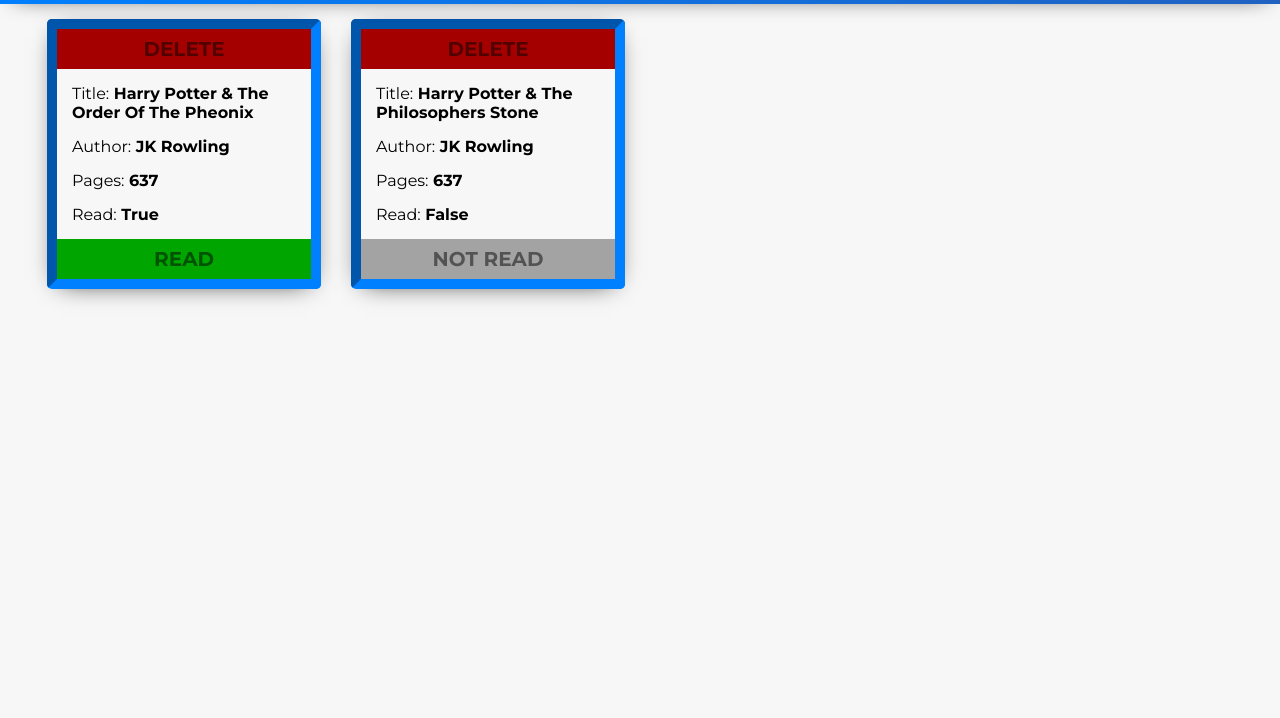
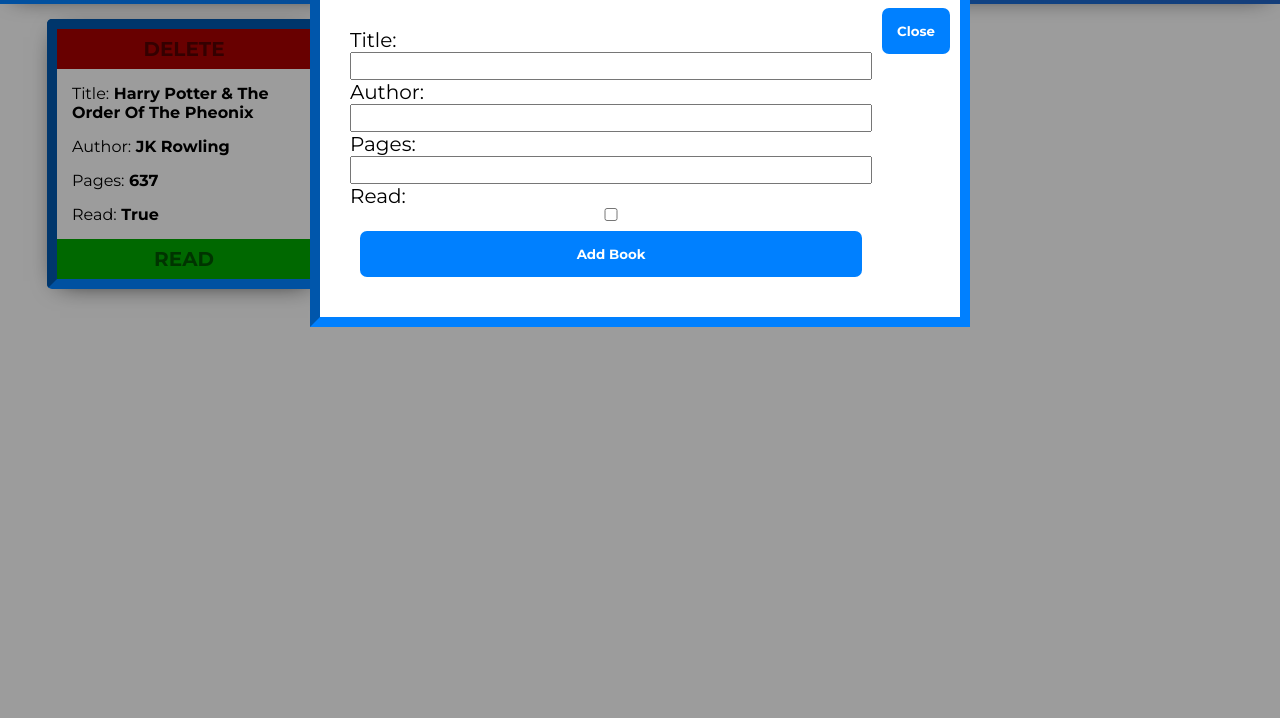
Before and after one commit to jacobrees/Library, a plain HTML site: page index.html in a window 1280 px wide. Shown: the part 82-800 px from the top of the page. Drawn offline with Linux system fonts and the light colour scheme.

Commit message:
Complete styling for add book form

```diff
--- a/index.html
+++ b/index.html
@@ -32,6 +32,23 @@
             <button class="not-read-book">NOT READ</button>
         </div>
     </div>
+    <div class="form-background">
+        <div class="form-container">
+            <button class="close-form">Close</button>
+            <form class="form">
+                <label class="form-text" for="title">Title: </label>
+                <input class="form-text" id="title" type="text">
+                <label class="form-text" for="author">Author: </label>
+                <input class="form-text" id="author" type="text">
+                <label class="form-text" for="pages">Pages: </label>
+                <input class="form-text" id="pages" type="number">
+                <label class="form-text" for="read">Read: </label>
+                <input id="read" type="checkbox">
+                <button class="close-form" type="submit">Add Book</button>
+            </form>
+        </div>
+
+    </div>
 
     <script src="app.js"></script>
 </body>
--- a/styles.css
+++ b/styles.css
@@ -100,10 +100,53 @@ button {
   font-size: 20px;
 }
 
+.form-background {
+  background-color: rgba(0, 0, 0, 0.37);
+  position: fixed;
+  top: 0;
+  width: 100%;
+  height: 100%;
+}
+
+.form-container {
+  border: 10px inset #0080ff;
+  width: 50%;
+  background-color: white;
+  margin: 70px auto;
+}
+
+.form {
+  display: flex;
+  flex-direction: column;
+  margin: 30px;
+}
+
+.form-text {
+  font-size: 20px;
+}
+
+.close-form {
+  float: right;
+  margin: 10px;
+  border: none;
+  border-radius: 7px;
+  padding: 15px;
+  color: white;
+  background-color: #0080ff;
+  font-weight: 700;
+}
+
+.hide {
+  display: none;
+}
+
 /* Large devices */
 @media only screen and (max-width: 1199.98px) {
   .library-container {
     grid-template-columns: 33% 33% 33%;
+  }
+  .form-container {
+    width: 70%;
   }
 }
 
@@ -111,6 +154,9 @@ button {
 @media only screen and (max-width: 991.98px) {
   .library-container {
     grid-template-columns: 50% 50%;
+  }
+  .form-container {
+    width: 85%;
   }
 }
 
@@ -127,4 +173,8 @@ button {
   .title {
     margin-left: 35px;
   }
+
+  .form-container {
+    width: 95%;
+  }
 }
```
